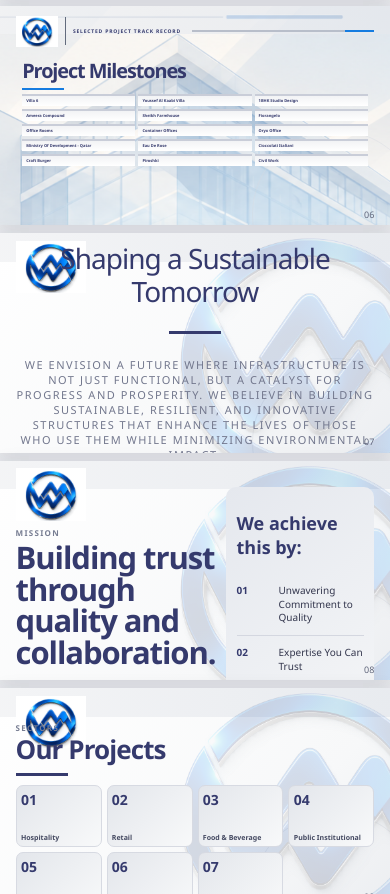
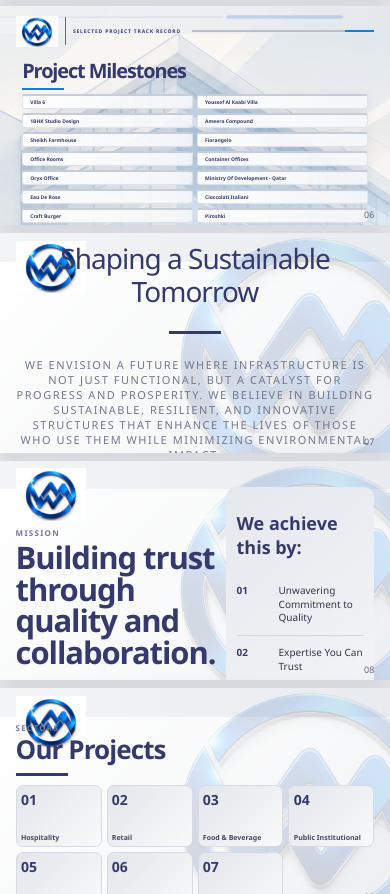
Before and after one commit to statusconfirmed031/alaa, a Next.js app: page / in a window 390 px wide. Shown: the part 1139-2033 px from the top of the page. Built offline with nearby package versions, Linux system fonts and the light colour scheme.

Commit message:
Refine project milestone cards
Co-authored-by: Manus <dev-agent@manus.ai>

```diff
--- a/app/globals.css
+++ b/app/globals.css
@@ -373,25 +373,30 @@
   line-height: 1.25;
 }
 .project-name-grid {
-  grid-template-columns: repeat(4, 1fr);
-  grid-template-rows: repeat(4, 1fr);
-  height: 48%;
-  gap: 7px;
+  grid-template-columns: repeat(3, 1fr);
+  grid-template-rows: repeat(5, 1fr);
+  height: 62%;
+  gap: 12px;
 }
 .project-name-grid .milestone {
   grid-column: auto !important;
   grid-row: auto !important;
   min-width: 0;
   min-height: 0;
-  padding: 10px;
+  padding: 16px 18px;
   display: flex;
   align-items: center;
   border-top-width: 2px;
+  border: 1px solid #dfe3ea;
+  border-top: 3px solid #c6ccd8;
+  border-radius: 6px;
+  background: linear-gradient(145deg, rgba(255,255,255,.96), rgba(244,246,249,.9));
+  box-shadow: 0 5px 14px rgba(35,43,75,.08);
 }
 .project-name-grid .milestone strong {
   color: var(--navy);
-  font-size: clamp(8px, .65vw, 13px);
-  line-height: 1.18;
+  font-size: clamp(11px, .82vw, 16px);
+  line-height: 1.22;
 }
 .milestones-page {
   background-color: #f8f7f3;
@@ -422,9 +427,9 @@
   .founder-offers-heading { font-size: clamp(5px, 1vw, 8px); margin: .55em 0 .3em; }
   .founder-offers { gap: 4px; }
   .founder-offers span { padding: 3px 4px; font-size: 4px; line-height: 1.15; }
-  .project-name-grid { grid-template-columns: repeat(3, 1fr); grid-template-rows: repeat(5, 1fr); gap: 3px; height: 48%; }
-  .project-name-grid .milestone { padding: 4px; }
-  .project-name-grid .milestone strong { font-size: 4px; }
+  .project-name-grid { grid-template-columns: repeat(2, 1fr); grid-template-rows: repeat(8, 1fr); gap: 4px; height: 62%; }
+  .project-name-grid .milestone { padding: 6px 7px; border-radius: 3px; border-top-width: 2px; }
+  .project-name-grid .milestone strong { font-size: 5px; }
   .milestones-brand { gap: 2%; }
   .milestones-brand .header-icon { width: 42px; }
   .milestones-brand-divider { height: 28px; }
```
